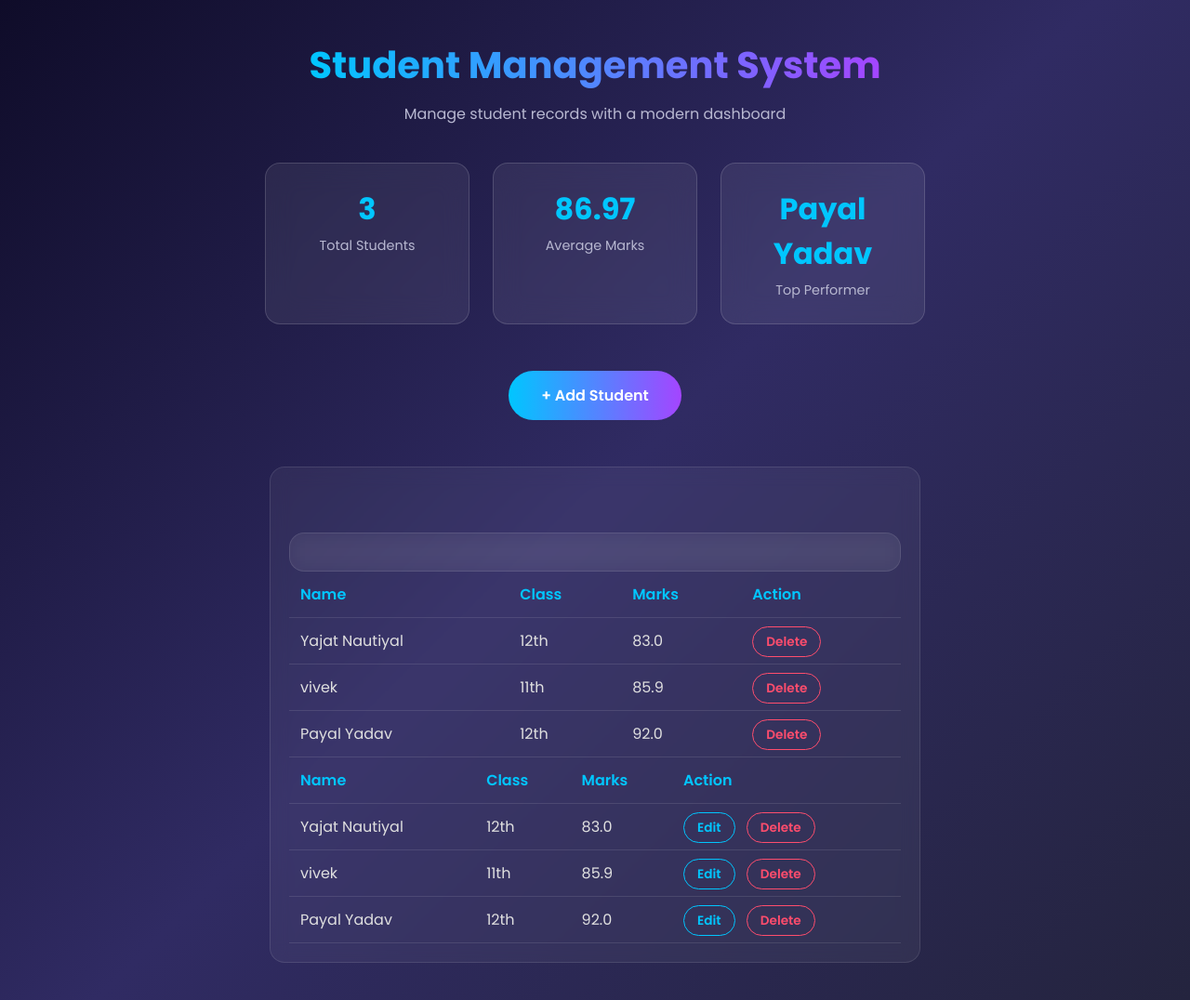
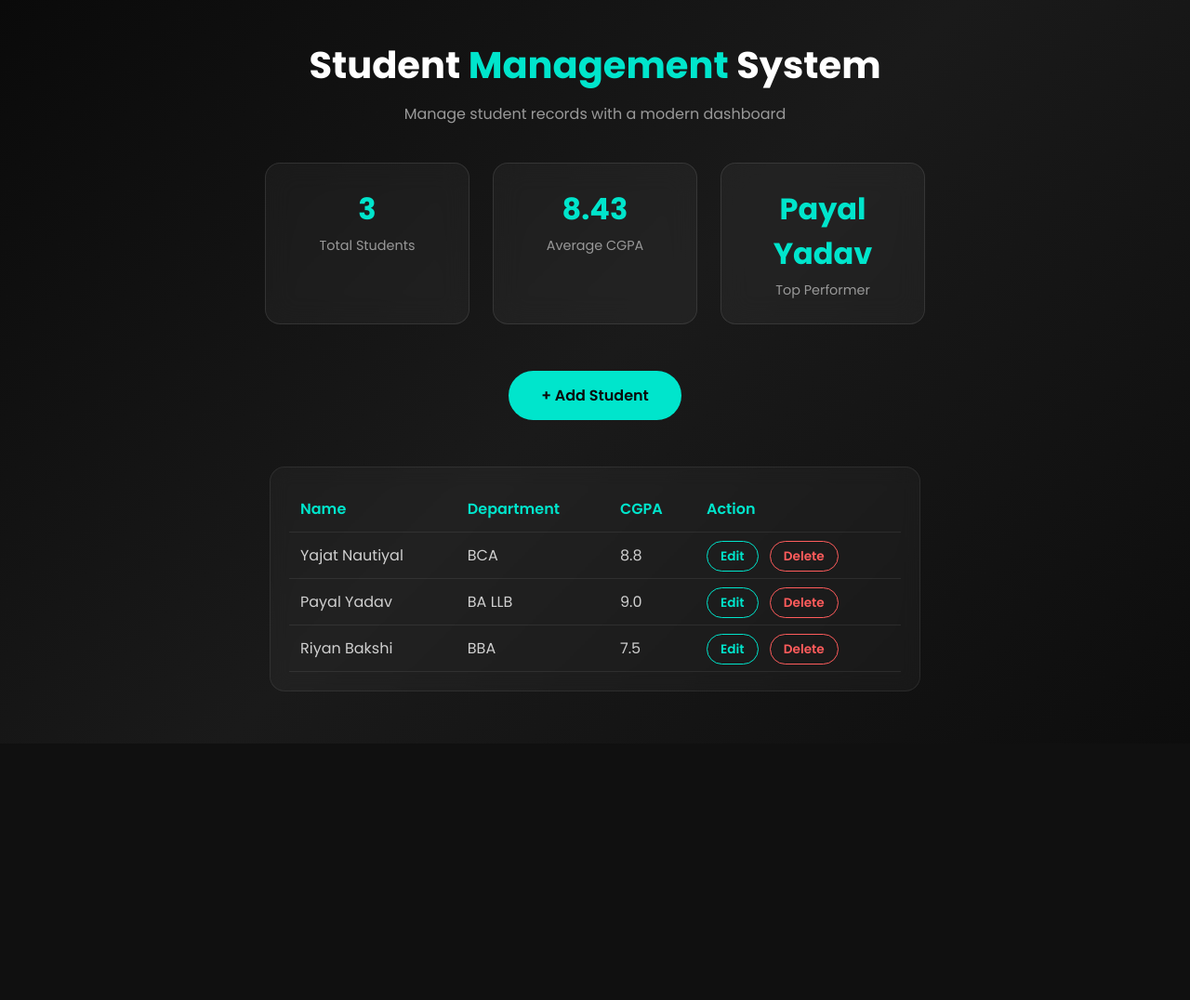
Before and after one commit to yajatnautiyal/student-management-system, a Flask app: page / in a window 1280 px wide. Shown: the whole page at 93% size. After the commit the page ends 744 px from the top, so only its background shows below. Run offline with Flask 3, Linux system fonts and the light colour scheme; data comes from the database, SQL or seed files in the repository.

Commit message:
Redesigned UI with dark graphite theme and cyan accent

```diff
--- a/app.py
+++ b/app.py
@@ -14,17 +14,17 @@
     total_students = len(students)
 
     if total_students > 0:
-        total_marks = sum(student[3] for student in students)
-        average_marks = round(total_marks / total_students, 2)
+        total_cgpa = sum(student[3] for student in students)
+        average_cgpa = round(total_cgpa / total_students, 2)
         top_performer = max(students, key=lambda s: s[3])[1]
     else:
-        average_marks = 0
+        average_cgpa = 0
         top_performer = "N/A"
 
     return render_template('index.html',
                             students=students,
                             total_students=total_students,
-                            average_marks=average_marks,
+                            average_cgpa=average_cgpa,
                             top_performer=top_performer)
 
 @app.route('/add-student')
@@ -34,13 +34,13 @@
 @app.route('/add', methods=['POST'])
 def add_student():
     name = request.form['name']
-    student_class = request.form['class']
-    marks = request.form['marks']
+    department = request.form['department']
+    cgpa = request.form['cgpa']
 
     conn = sqlite3.connect('students.db')
     cursor = conn.cursor()
-    cursor.execute('INSERT INTO students (name, class, marks) VALUES (?, ?, ?)',
-                   (name, student_class, marks))
+    cursor.execute('INSERT INTO students (name, department, cgpa) VALUES (?, ?, ?)',
+                   (name, department, cgpa))
     conn.commit()
     conn.close()
 
@@ -67,13 +67,13 @@
 @app.route('/update/<int:student_id>', methods=['POST'])
 def update_student(student_id):
     name = request.form['name']
-    student_class = request.form['class']
-    marks = request.form['marks']
+    department = request.form['department']
+    cgpa = request.form['cgpa']
 
     conn = sqlite3.connect('students.db')
     cursor = conn.cursor()
-    cursor.execute('UPDATE students SET name = ?, class = ?, marks = ? WHERE id = ?',
-                   (name, student_class, marks, student_id))
+    cursor.execute('UPDATE students SET name = ?, department = ?, cgpa = ? WHERE id = ?',
+                   (name, department, cgpa, student_id))
     conn.commit()
     conn.close()
 
--- a/database.py
+++ b/database.py
@@ -8,8 +8,8 @@
         CREATE TABLE IF NOT EXISTS students (
             id INTEGER PRIMARY KEY AUTOINCREMENT,
             name TEXT NOT NULL,
-            class TEXT NOT NULL,
-            marks REAL NOT NULL
+            department TEXT NOT NULL,
+            cgpa REAL NOT NULL
         )
     ''')
 
--- a/templates/index.html
+++ b/templates/index.html
@@ -15,7 +15,7 @@
 
         body {
             min-height: 100vh;
-            background: linear-gradient(135deg, #0f0c29, #302b63, #24243e);
+            background: linear-gradient(135deg, #0a0a0a, #1a1a1a, #0d0d0d);
             display: flex;
             flex-direction: column;
             align-items: center;
@@ -27,14 +27,15 @@
             font-size: 2.5rem;
             font-weight: 700;
             margin-bottom: 10px;
-            background: linear-gradient(90deg, #00c6ff, #a445ff);
-            background-clip: text;
-            -webkit-background-clip: text;
-            -webkit-text-fill-color: transparent;
+            color: #ffffff;
+        }
+
+        h1 span {
+            color: #00e5cc;
         }
 
         p.subtitle {
-            color: #b8b8d1;
+            color: #999999;
             margin-bottom: 40px;
         }
 
@@ -48,9 +49,9 @@
         }
 
         .card {
-            background: rgba(255, 255, 255, 0.07);
+            background: rgba(255, 255, 255, 0.04);
             backdrop-filter: blur(15px);
-            border: 1px solid rgba(255, 255, 255, 0.15);
+            border: 1px solid rgba(255, 255, 255, 0.1);
             border-radius: 16px;
             padding: 25px;
             width: 220px;
@@ -60,17 +61,18 @@
 
         .card:hover {
             transform: translateY(-8px);
-            box-shadow: 0 10px 30px rgba(164, 69, 255, 0.3);
+            box-shadow: 0 10px 30px rgba(0, 229, 204, 0.15);
+            border-color: rgba(0, 229, 204, 0.3);
         }
 
         .card h2 {
             font-size: 2rem;
-            color: #00c6ff;
+            color: #00e5cc;
             margin-bottom: 5px;
         }
 
         .card p {
-            color: #b8b8d1;
+            color: #999999;
             font-size: 0.9rem;
         }
 
@@ -79,28 +81,29 @@
             padding: 14px 35px;
             border: none;
             border-radius: 30px;
-            background: linear-gradient(90deg, #00c6ff, #a445ff);
-            color: white;
+            background: #00e5cc;
+            color: #0a0a0a;
             font-size: 1rem;
             font-weight: 600;
             cursor: pointer;
             text-decoration: none;
-            transition: opacity 0.3s ease;
+            transition: opacity 0.3s ease, transform 0.2s ease;
         }
 
         .btn:hover {
             opacity: 0.85;
+            transform: translateY(-2px);
         }
 
         .table-container {
             margin-top: 50px;
             width: 100%;
             max-width: 700px;
-            background: rgba(255, 255, 255, 0.05);
+            background: rgba(255, 255, 255, 0.03);
             backdrop-filter: blur(10px);
             border-radius: 16px;
             padding: 20px;
-            border: 1px solid rgba(255, 255, 255, 0.1);
+            border: 1px solid rgba(255, 255, 255, 0.08);
         }
 
         table {
@@ -111,35 +114,24 @@
         th, td {
             padding: 12px;
             text-align: left;
-            border-bottom: 1px solid rgba(255, 255, 255, 0.1);
+            border-bottom: 1px solid rgba(255, 255, 255, 0.08);
         }
 
         th {
-            color: #00c6ff;
+            color: #00e5cc;
             font-weight: 600;
         }
 
         td {
-            color: #e0e0e0;
+            color: #d0d0d0;
         }
 
-        .delete-btn {
-            color: #ff4d6d;
+        .edit-btn {
+            color: #00e5cc;
             text-decoration: none;
             font-weight: 600;
             padding: 6px 14px;
-            border: 1px solid #ff4d6d;
-            border-radius: 20px;
-            font-size: 0.85rem;
-            transition: all 0.3s ease;
-        }
-
-        .edit-btn {
-            color: #00c6ff;
-            text-decoration: none;
-            font-weight: 600;
-            padding: 6px 14px;
-            border: 1px solid #00c6ff;
+            border: 1px solid #00e5cc;
             border-radius: 20px;
             font-size: 0.85rem;
             transition: all 0.3s ease;
@@ -147,19 +139,30 @@
         }
 
         .edit-btn:hover {
-            background: #00c6ff;
-            color: white;
+            background: #00e5cc;
+            color: #0a0a0a;
+        }
+
+        .delete-btn {
+            color: #ff5c5c;
+            text-decoration: none;
+            font-weight: 600;
+            padding: 6px 14px;
+            border: 1px solid #ff5c5c;
+            border-radius: 20px;
+            font-size: 0.85rem;
+            transition: all 0.3s ease;
         }
 
         .delete-btn:hover {
-            background: #ff4d6d;
-            color: white;
+            background: #ff5c5c;
+            color: #0a0a0a;
         }
     </style>
 </head>
 <body>
 
-    <h1>Student Management System</h1>
+    <h1>Student <span>Management</span> System</h1>
     <p class="subtitle">Manage student records with a modern dashboard</p>
 
     <div class="cards-container">
@@ -168,8 +171,8 @@
             <p>Total Students</p>
         </div>
         <div class="card">
-            <h2>{{ average_marks }}</h2>
-            <p>Average Marks</p>
+            <h2>{{ average_cgpa }}</h2>
+            <p>Average CGPA</p>
         </div>
         <div class="card">
             <h2>{{ top_performer }}</h2>
@@ -183,25 +186,8 @@
         <table>
             <tr>
                 <th>Name</th>
-                <th>Class</th>
-                <th>Marks</th>
-                <th>Action</th>
-            </tr>
-            {% for student in students %}
-            <tr>
-                <td>{{ student[1] }}</td>
-                <td>{{ student[2] }}</td>
-                <td>{{ student[3] }}</td>
-                <td><a href="/delete/{{ student[0] }}" class="delete-btn">Delete</a></td>
-            </tr>
-            {% endfor %}
-
-            <div class="table-container">
-        <table>
-            <tr>
-                <th>Name</th>
-                <th>Class</th>
-                <th>Marks</th>
+                <th>Department</th>
+                <th>CGPA</th>
                 <th>Action</th>
             </tr>
             {% for student in students %}
@@ -218,8 +204,5 @@
         </table>
     </div>
 
-        </table>
-    </div>
-
 </body>
 </html>
```
Also changed, not shown: templates/add_student.html (+54 -20 lines), templates/edit_student.html (+52 -4 lines), students.db.
